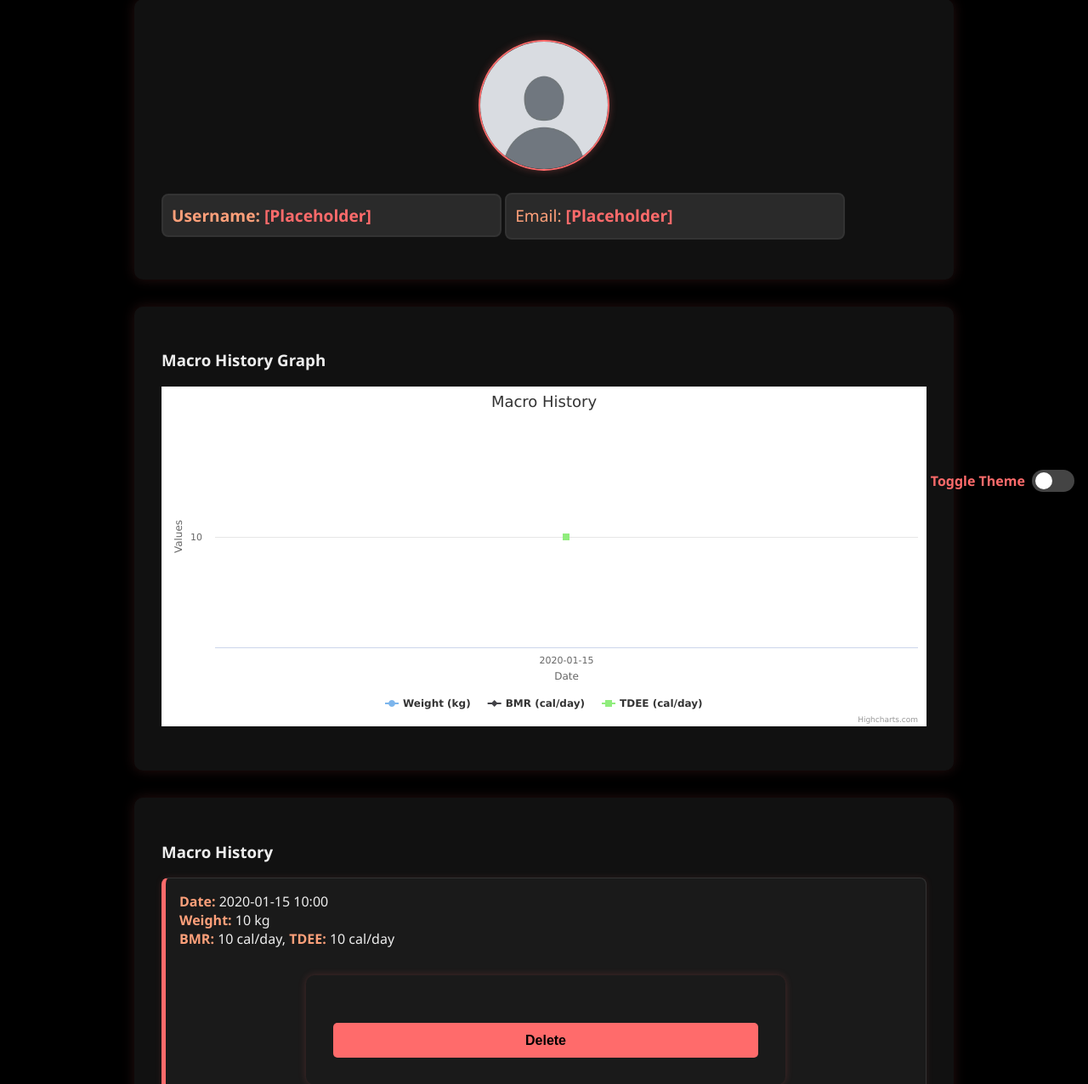
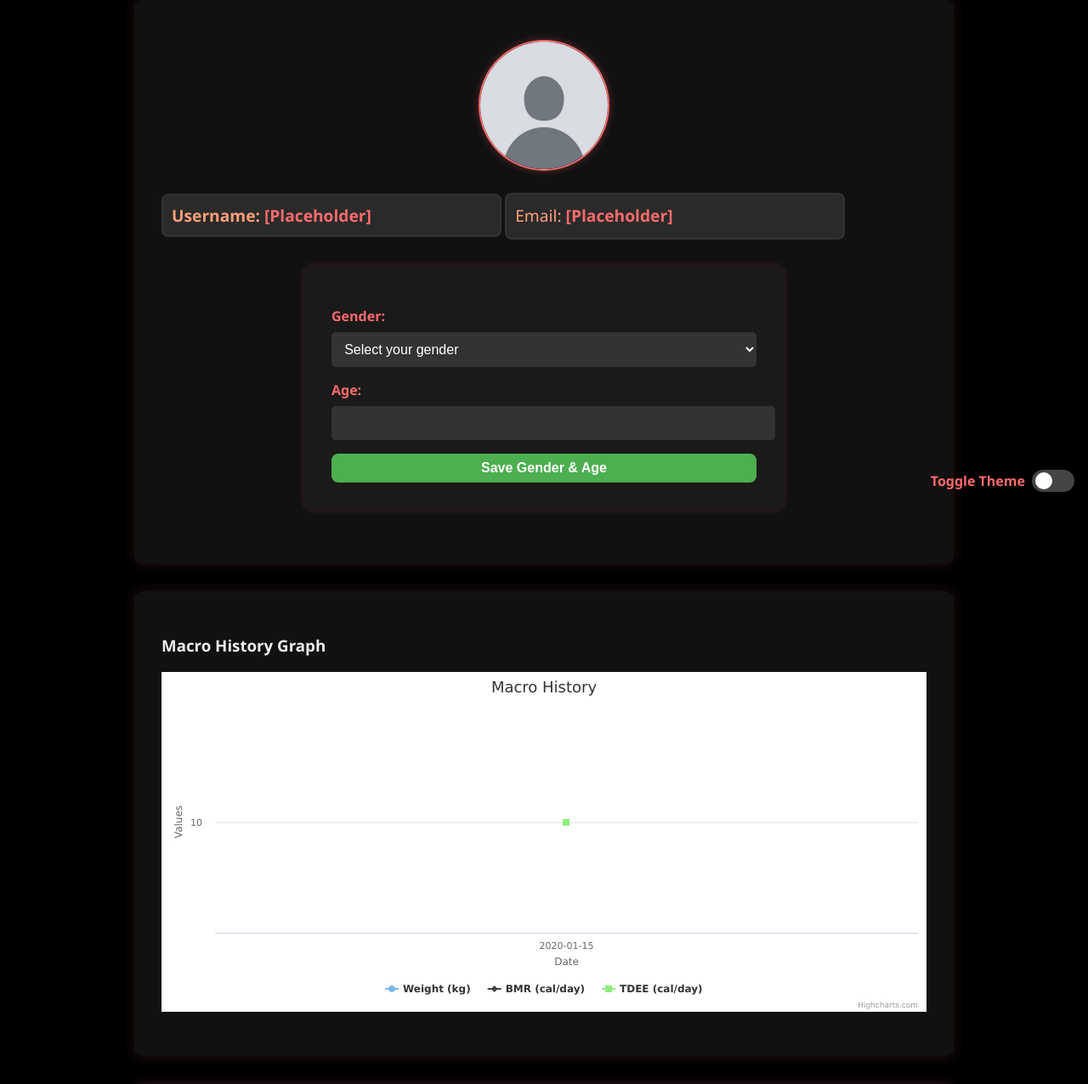
Before and after one commit to noahgibson710/CITS3403-project, a Flask app: template app/templates/profile.html in a window 1280 px wide. Shown: the part 205-1481 px from the top of the page at 85% size. Run offline with Flask 3, Linux system fonts and the light colour scheme; the template is opened without the code that fills it: most values are stand-ins (such as "Sample title", 1, 10 or a date in 2020); parts of the project's set-up code (start-up, migrations or seed data) failed here and were passed over.

Commit message:
Add gender and age save feature to user profile

```diff
--- a/app/templates/profile.html
+++ b/app/templates/profile.html
@@ -12,6 +12,17 @@
         <img src="{{ url_for('static', filename='images/placeholder-profile.jpg') }}" alt="Profile Picture" class="profile-picture">
         <h2 id="username">Username: <strong>{{ user.name if user else '[Placeholder]' }}</strong></h2>
         <p id="email">Email: <strong>{{ user.email if user else '[Placeholder]' }}</strong></p>
+        <form action="{{ url_for('update_profile_info') }}" method="POST" style="margin-top: 1em;">
+            <label for="gender">Gender:</label>
+            <select id="gender" name="gender" required>
+                <option value="" disabled {% if not user.gender %}selected{% endif %}>Select your gender</option>
+                <option value="male" {% if user.gender == 'male' %}selected{% endif %}>Male</option>
+                <option value="female" {% if user.gender == 'female' %}selected{% endif %}>Female</option>
+            </select>
+            <label for="age">Age:</label>
+            <input type="number" id="age" name="age" min="10" max="120" value="{{ user.age if user.age else '' }}" required>
+            <button type="submit" style="margin-top: 1em; background-color: #4CAF50; color: white; font-weight: bold; padding: 8px 16px; border: none; border-radius: 8px; cursor: pointer;">Save Gender & Age</button>
+        </form>
     </section>
 
 
```
